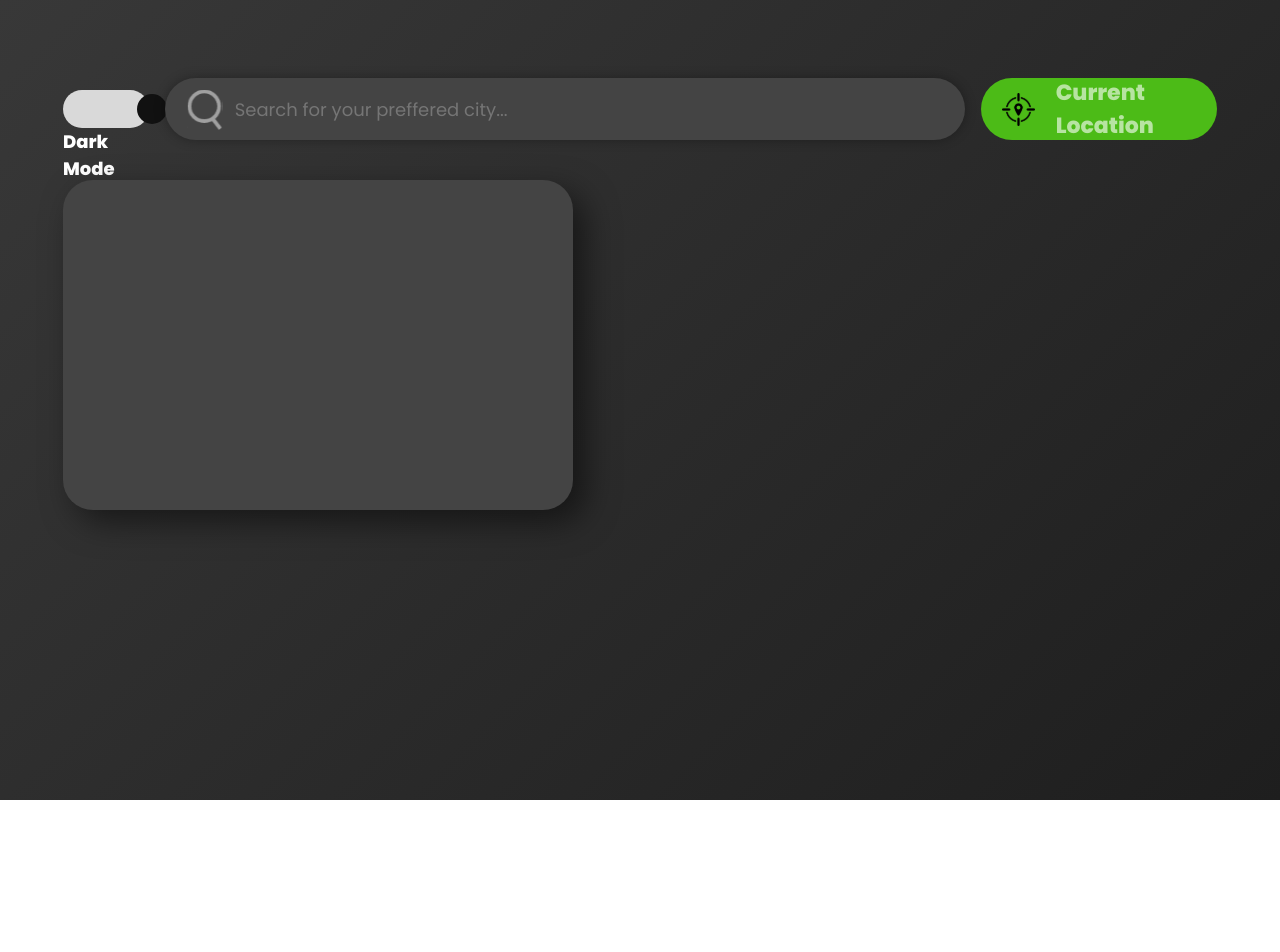
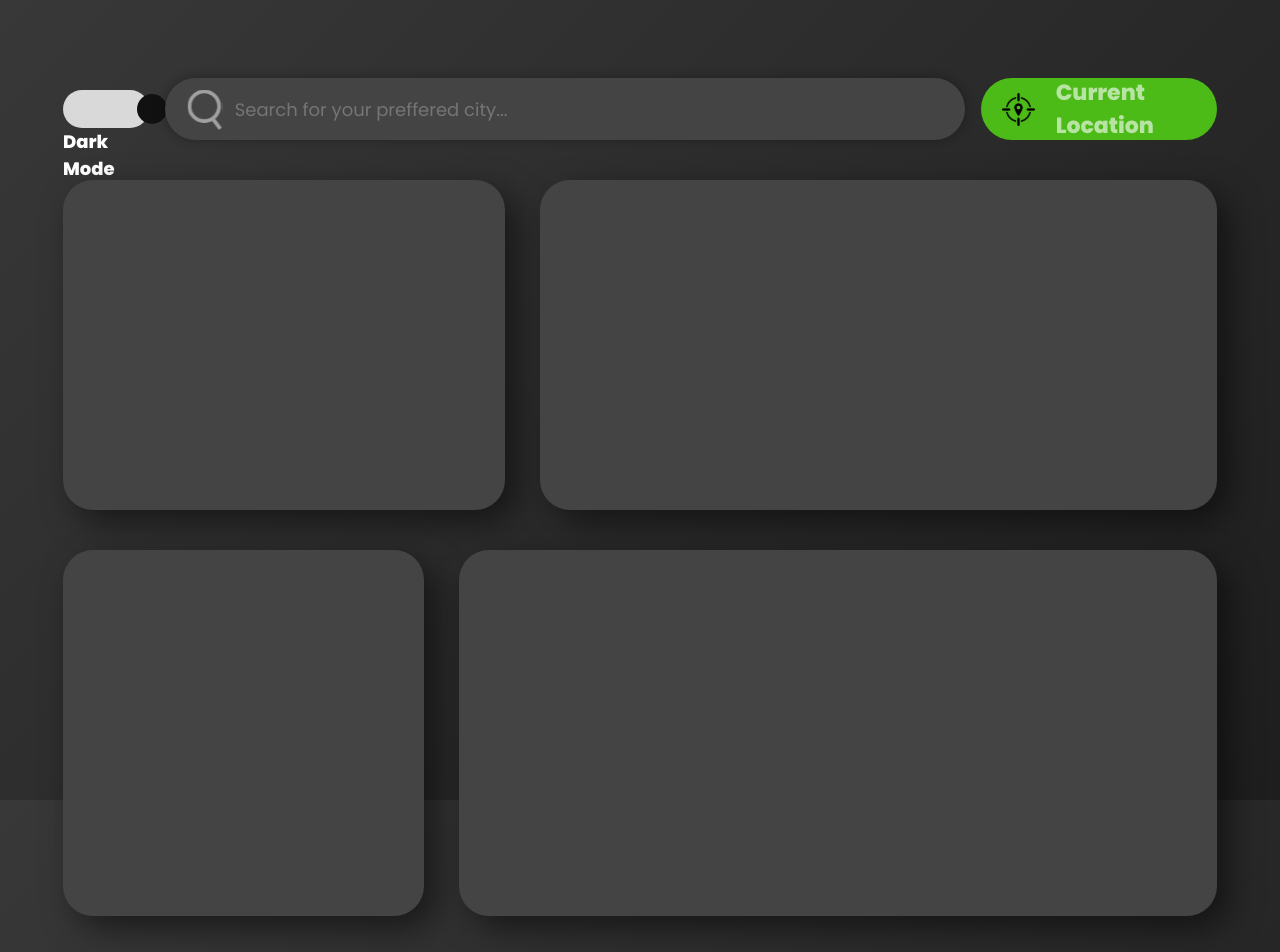
Before and after one commit to Last-Reader/weather-app, a React (Vite) app: page / in a window 1280 px wide. Shown: the top 952 px of the page. Before the commit the page ends 800 px from the top, so only its background shows below. Built offline with nearby package versions, Linux system fonts and the light colour scheme.

Commit message:
feat: added weathers boxs

```diff
--- a/src/components/CurrentTimeCity/styled.ts
+++ b/src/components/CurrentTimeCity/styled.ts
@@ -2,8 +2,7 @@ import styled from "styled-components";
 
 export const TimeBlock = styled.span`
     top: 40px;
-    display: block;
-    width: 510px;
+    display: flex;
     height: 330px;
     position: relative;
     background-color: #444444;
--- /dev/null
+++ b/src/components/FiveDaysWeather/styled.ts
@@ -0,0 +1,11 @@
+import styled from "styled-components";
+
+export const FiveDayBlock = styled.span`
+    top: 40px;
+    display: flex;
+    height: 366px;
+    position: relative;
+    background-color: #444444;
+    border-radius: 30px;
+    box-shadow: 12px 12px 32px rgba(0, 0, 0, 0.5);
+`
--- /dev/null
+++ b/src/components/HourlyWeather/styled.ts
@@ -0,0 +1,11 @@
+import styled from "styled-components";
+
+export const HourlyBlock = styled.span`
+    top: 40px;
+    display: flex;
+    height: 366px;
+    position: relative;
+    background-color: #444444;
+    border-radius: 30px;
+    box-shadow: 12px 12px 32px rgba(0, 0, 0, 0.5);
+`
--- a/src/components/Layout/styled.ts
+++ b/src/components/Layout/styled.ts
@@ -2,9 +2,7 @@ import styled from 'styled-components';
 
 export const MainBackground = styled.div`
   min-height: 100vh;
+  background-attachment: fixed;
   background-image: linear-gradient(135deg, #383838 0%, #1E1E1E 100%);
-  padding-top: 78px;
-  padding-left: 63px;
-  padding-right: 63px;
-  z-index: -1;
+  padding: 78px 63px 90px;
 `;
--- /dev/null
+++ b/src/components/WeatherGridBox/index.tsx
@@ -0,0 +1,22 @@
+import CurrentTimeCity from "../CurrentTimeCity";
+import { FiveDayBlock } from "../FiveDaysWeather/styled";
+import { HourlyBlock } from "../HourlyWeather/styled";
+import WeatherInDay from "../WeatherInDay";
+import { BottomGridBox, TopGridBox } from "./styled";
+
+function WeatherGridBox () {
+    return (
+    <>
+        <TopGridBox>
+            <CurrentTimeCity />
+            <WeatherInDay />
+        </TopGridBox>
+        <BottomGridBox>
+            <FiveDayBlock />
+            <HourlyBlock />
+        </BottomGridBox>
+    </>
+    )
+}
+
+export default WeatherGridBox;
--- /dev/null
+++ b/src/components/WeatherGridBox/styled.ts
@@ -0,0 +1,17 @@
+import styled from "styled-components";
+
+export const TopGridBox = styled.div`
+    display: grid;
+    grid-template-columns: 1fr 1.53fr;
+    height: auto;
+    width: 100%;
+    gap: 35px;
+`
+export const BottomGridBox = styled.div`
+    display: grid;
+    grid-template-columns: 1fr 2.1fr;
+    height: auto;
+    width: 100%;
+    gap: 35px;
+    margin-top: 40px;
+`
--- /dev/null
+++ b/src/components/WeatherInDay/index.tsx
@@ -0,0 +1,13 @@
+import { WeatherInDayBlock } from "./styled";
+
+function WeatherInDay () {
+    return(
+        <>
+            <WeatherInDayBlock>
+
+            </WeatherInDayBlock>
+        </>
+    )
+}
+
+export default WeatherInDay;
--- /dev/null
+++ b/src/components/WeatherInDay/styled.ts
@@ -0,0 +1,11 @@
+import styled from "styled-components";
+
+export const WeatherInDayBlock = styled.span`
+    top: 40px;
+    display: flex;
+    height: 330px;
+    position: relative;
+    background-color: #444444;
+    border-radius: 30px;
+    box-shadow: 12px 12px 32px rgba(0, 0, 0, 0.5);
+`
--- a/src/pages/MainPage/index.tsx
+++ b/src/pages/MainPage/index.tsx
@@ -1,5 +1,5 @@
 import TopBar from "@components/TopBar";
-import CurrentTimeCity from "@src/components/CurrentTimeCity";
+import WeatherGridBox from "@src/components/WeatherGridBox";
 import { useState } from "react";
 
 function MainPage () {
@@ -8,7 +8,7 @@ function MainPage () {
     return(
         <>
             <TopBar isDark={isDark} onToggle={setIsDark} />
-            <CurrentTimeCity></CurrentTimeCity>
+            <WeatherGridBox />
         </>
     )
 }
```
Also changed, not shown: src/components/FiveDaysWeather/index.tsx (added, +11 -0 lines), src/components/HourlyWeather/index.tsx (added, +11 -0 lines).
